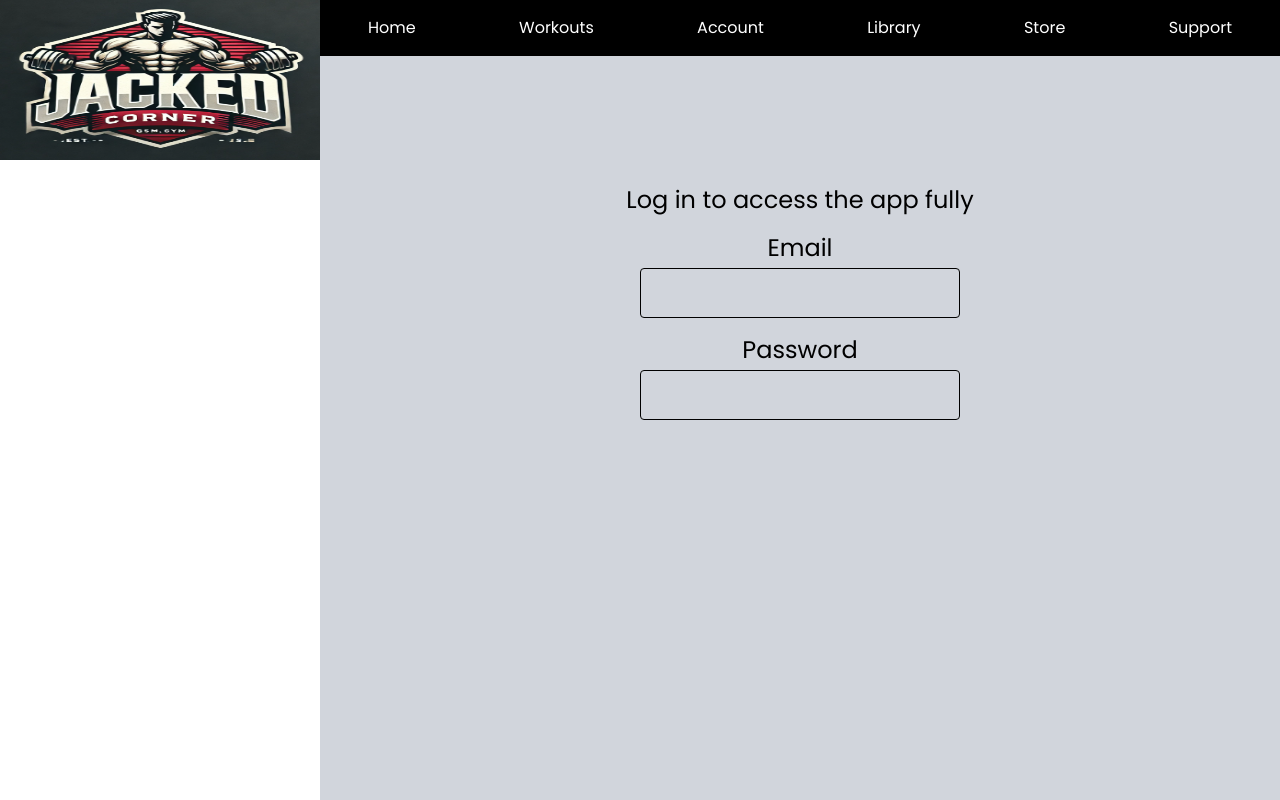
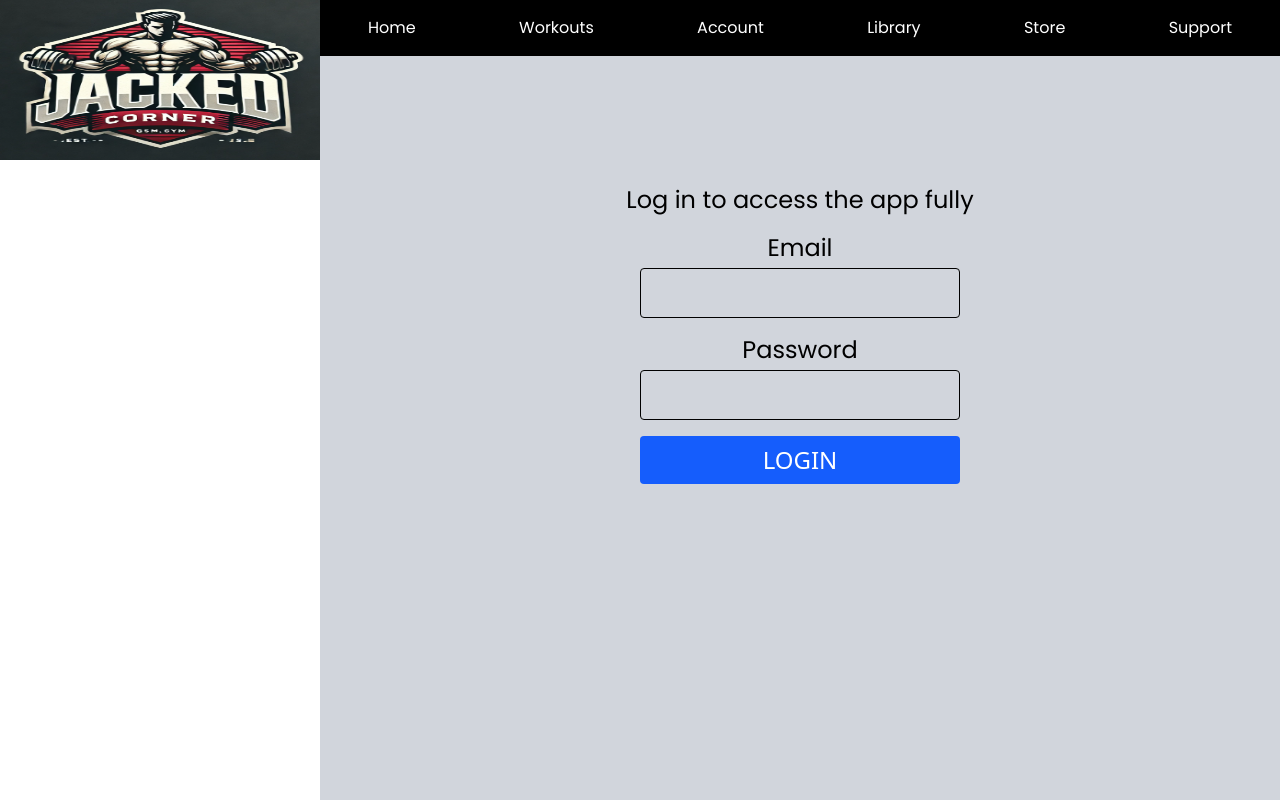
Before and after one commit to RaulGheba/jacked-corner, a React (Vite) app: page /login in a window 1280 px wide. Built offline with nearby package versions, Linux system fonts and the light colour scheme.

Commit message:
working on login

```diff
--- a/src/pages/Login.jsx
+++ b/src/pages/Login.jsx
@@ -33,6 +33,12 @@
             required
           />
         </label>
+        <button
+          type="submit"
+          className="bg-blue-600 text-white py-2 rounded hover:bg-blue-700 transition-colors cursor-pointer "
+        >
+          LOGIN
+        </button>
       </form>
       <input />
     </div>
```
